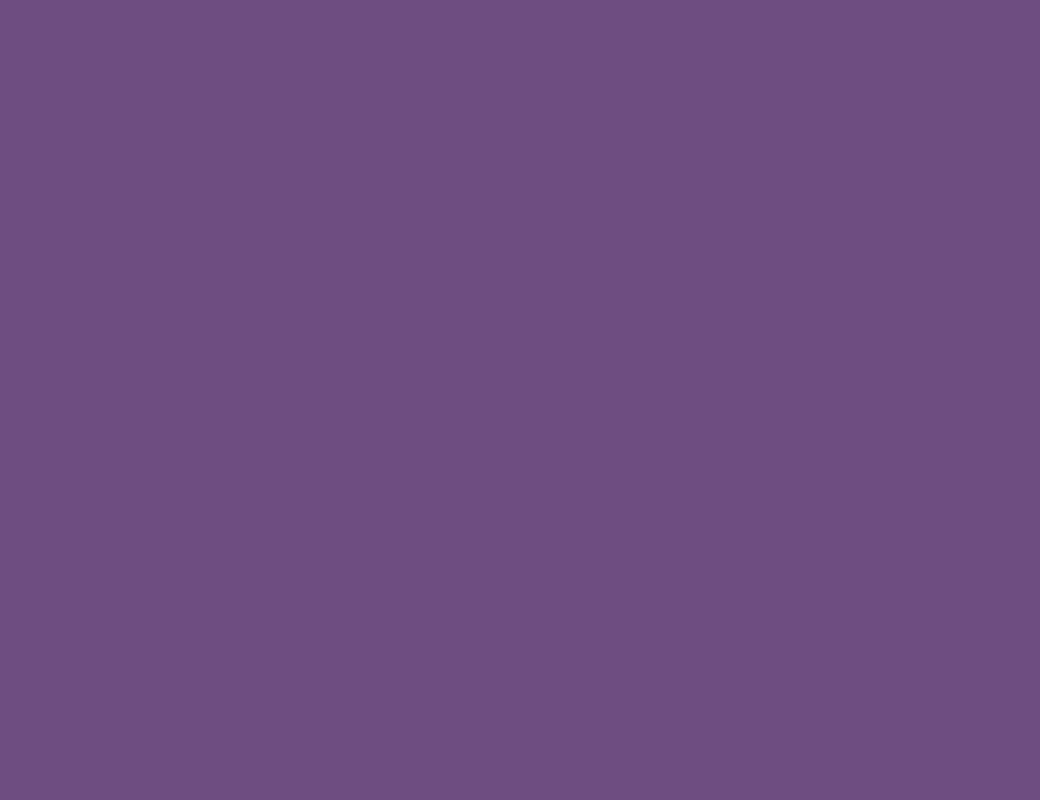
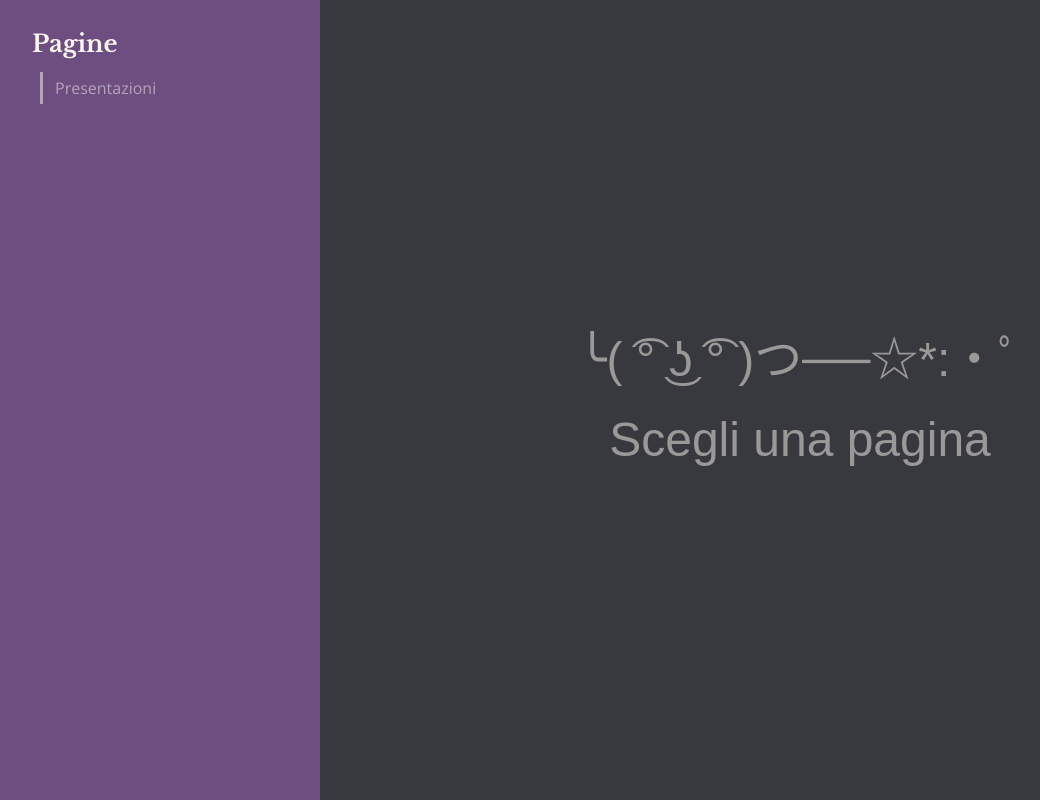
Before and after one commit to Sbax/therooflesstv, a React (Create React App) app: page /pages in a window 1280 px wide. Shown: the whole page, without its empty margins (0-1040 px from the left). Built offline with nearby package versions, Linux system fonts and the light colour scheme.

Commit message:
Fixed pages

```diff
--- a/package.json
+++ b/package.json
@@ -16,6 +16,7 @@
     "react-scripts": "3.4.3",
     "styled-components": "^5.2.0",
     "styled-reset": "^4.2.3",
+    "uuid": "^8.3.0",
     "wouter": "^2.5.1"
   },
   "scripts": {
--- a/src/App.js
+++ b/src/App.js
@@ -1,13 +1,18 @@
 import React from 'react';
-import { Route } from 'wouter';
+import { Route, Switch } from 'wouter';
 import Home from './Home';
+import Pages from './Pages';
 import GlobalStyle from './theme/GlobalStyle';
 
 function App() {
   return (
     <>
       <GlobalStyle />
-      <Route path="/" component={Home} />
+      <Switch>
+        <Route path="/" component={Home} />
+        <Route path="/pages" component={Pages} />
+        <Route path="/pages/:slug" component={Pages} />
+      </Switch>
     </>
   );
 }
--- a/src/Home.js
+++ b/src/Home.js
@@ -22,7 +22,7 @@ const Center = styled.section`
 
   padding-top: 15vh;
 
-  @media only screen and (max-width: ${breakpoints.desktop}) {
+  @media only screen and (max-width: ${breakpoints.tablet}) {
     font-size: 12px;
   }
 
--- /dev/null
+++ b/src/NoPage.js
@@ -0,0 +1,33 @@
+import React from 'react';
+import styled from 'styled-components';
+
+const Container = styled.section`
+  height: 100%;
+
+  display: flex;
+  flex-direction: column;
+  justify-content: center;
+  align-items: center;
+
+  opacity: 0.5;
+
+  > * + * {
+    margin-top: 2rem;
+  }
+
+  > span {
+    font-family: Arial, Helvetica, sans-serif;
+    font-size: 3rem;
+  }
+`;
+
+const NoPage = () => {
+  return (
+    <Container>
+      <span>╰( ͡° ͜ʖ ͡° )つ──☆*:・ﾟ </span>
+      <span>Scegli una pagina</span>
+    </Container>
+  );
+};
+
+export default NoPage;
--- /dev/null
+++ b/src/Page.js
@@ -0,0 +1,62 @@
+import React from 'react';
+import styled from 'styled-components';
+import { v4 as uuidv4 } from 'uuid';
+import { Link as WouterLink } from 'wouter';
+import { breakpoints, fontFamily } from './theme/theme';
+
+const Container = styled.section`
+  padding: 2rem;
+
+  @media only screen and (min-width: ${breakpoints.tablet}) {
+    padding: 2rem 3rem;
+  }
+
+  > * + * {
+    margin-top: 1.5rem;
+  }
+`;
+
+const Title = styled.h1`
+  font-size: 2rem;
+  font-family: ${fontFamily.serif};
+`;
+
+const Picture = styled.img`
+  display: inline-block;
+  max-width: 100%;
+`;
+
+const Body = styled.p`
+  margin-bottom: 1rem;
+  line-height: 1.4;
+`;
+
+const Link = styled(WouterLink)`
+  display: none;
+
+  + * {
+    margin: 0;
+  }
+
+  @media only screen and (max-width: ${breakpoints.tablet}) {
+    display: block;
+    margin-bottom: 1rem;
+  }
+`;
+
+const Page = ({ page }) => {
+  return (
+    <Container>
+      <Link href="/pages">Torna all'elenco</Link>
+      <Title>{page.title}</Title>
+
+      {page.picture && <Picture src={page.picture} alt={page.title} />}
+
+      {page.content.map(({ body }) => (
+        <Body key={uuidv4()} dangerouslySetInnerHTML={{ __html: body }} />
+      ))}
+    </Container>
+  );
+};
+
+export default Page;
--- /dev/null
+++ b/src/Pages.js
@@ -0,0 +1,126 @@
+import React from 'react';
+import styled from 'styled-components';
+import { Link, useRoute } from 'wouter';
+import NoPage from './NoPage';
+import Page from './Page';
+import { breakpoints, fontFamily, theme } from './theme/theme';
+
+const Sidebar = styled.aside`
+  padding: 2rem;
+`;
+
+const Title = styled.h1`
+  font-size: 1.5em;
+  font-weight: bold;
+  font-family: ${fontFamily.serif};
+`;
+
+const List = styled.ul`
+  background: ${theme.primary};
+  color: ${theme.offWhite};
+  height: 100%;
+  padding: 1rem 0;
+  margin-left: 0.5rem;
+
+  > li {
+    cursor: pointer;
+    transition: opacity 300ms ease-in-out;
+    opacity: 0.5;
+
+    border-left: 0.2em solid ${theme.offWhite};
+    padding: 0.5em 0;
+    padding-left: 0.75em;
+
+    > a {
+      color: ${theme.offWhite};
+    }
+
+    &:hover,
+    &.active {
+      opacity: 1;
+    }
+  }
+`;
+
+const Content = styled.section`
+  background: ${theme.grey};
+`;
+
+const Container = styled.main`
+  display: grid;
+  height: 100%;
+  grid-template-columns: 1fr 3fr;
+
+  > * {
+    height: 100%;
+  }
+
+  @media only screen and (max-width: ${breakpoints.tablet}) {
+    display: block;
+
+    ${Content} {
+      display: none;
+    }
+
+    &.matches {
+      ${Sidebar} {
+        display: none;
+      }
+
+      ${Content} {
+        display: block;
+      }
+    }
+  }
+`;
+
+const Pages = () => {
+  const pages = ((ctx) => {
+    let keys = ctx.keys();
+    let values = keys.map(ctx);
+    const toKebabCase = (string) =>
+      string
+        .toLowerCase()
+        .replace(/ /g, '-')
+        .replace('./', '')
+        .replace('.json', '');
+
+    return values.map((value, index) => ({
+      ...value,
+      slug: toKebabCase(keys[index]),
+    }));
+  })(require.context('./data/pages', true, /.*.json/));
+
+  const [match, params] = useRoute('/pages/:slug');
+
+  return (
+    <Container className={match && 'matches'}>
+      <Sidebar>
+        <Title>Pagine</Title>
+        <List>
+          {pages.map(({ slug, title }) => (
+            <li
+              key={slug}
+              className={match && params.slug === slug && 'active'}
+            >
+              <Link href={`/pages/${slug}`}>{title}</Link>
+            </li>
+          ))}
+        </List>
+      </Sidebar>
+      <Content>
+        {!match ? (
+          <NoPage />
+        ) : (
+          (() => {
+            const page = pages.find(({ slug }) => slug === params.slug);
+
+            return <Page page={page} />;
+          })()
+        )}
+      </Content>
+    </Container>
+  );
+};
+
+export default Pages;
--- a/src/theme/theme.js
+++ b/src/theme/theme.js
@@ -1,18 +1,22 @@
 export const colors = {
   russianViolet: '#6E4D81',
+  jagger: '#3D3149',
   floralWhite: '#FCF8F0',
   greenSheen: '#6bA69D',
   orangeWeb: '#FCA311',
   eerieBlack: '#191919',
 
+  blackMarlin: '#37393F',
   tomatoRed: '#e53935',
 };
 
 export const theme = {
   offBlack: colors.eerieBlack,
   offWhite: colors.floralWhite,
+  grey: colors.blackMarlin,
 
   primary: colors.russianViolet,
+  primaryDark: colors.jagger,
   secondary: colors.greenSheen,
   accent: colors.orangeWeb,
 };
@@ -23,5 +27,5 @@ export const fontFamily = {
 };
 
 export const breakpoints = {
-  desktop: `${1024}px`,
+  tablet: `${992}px`,
 };
```
Also changed, not shown: 1 other file (tests, documents, lock files or other folders).
